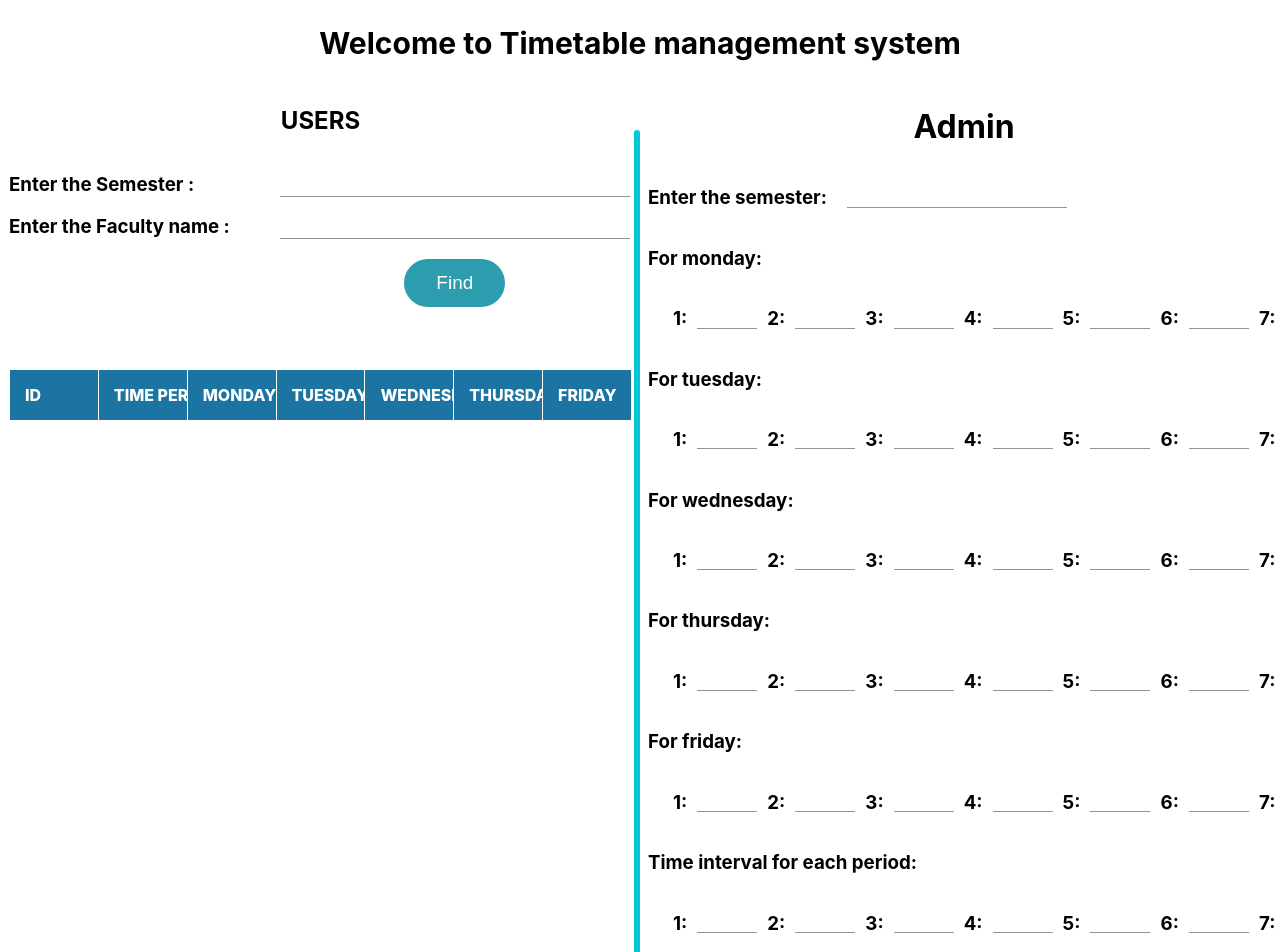
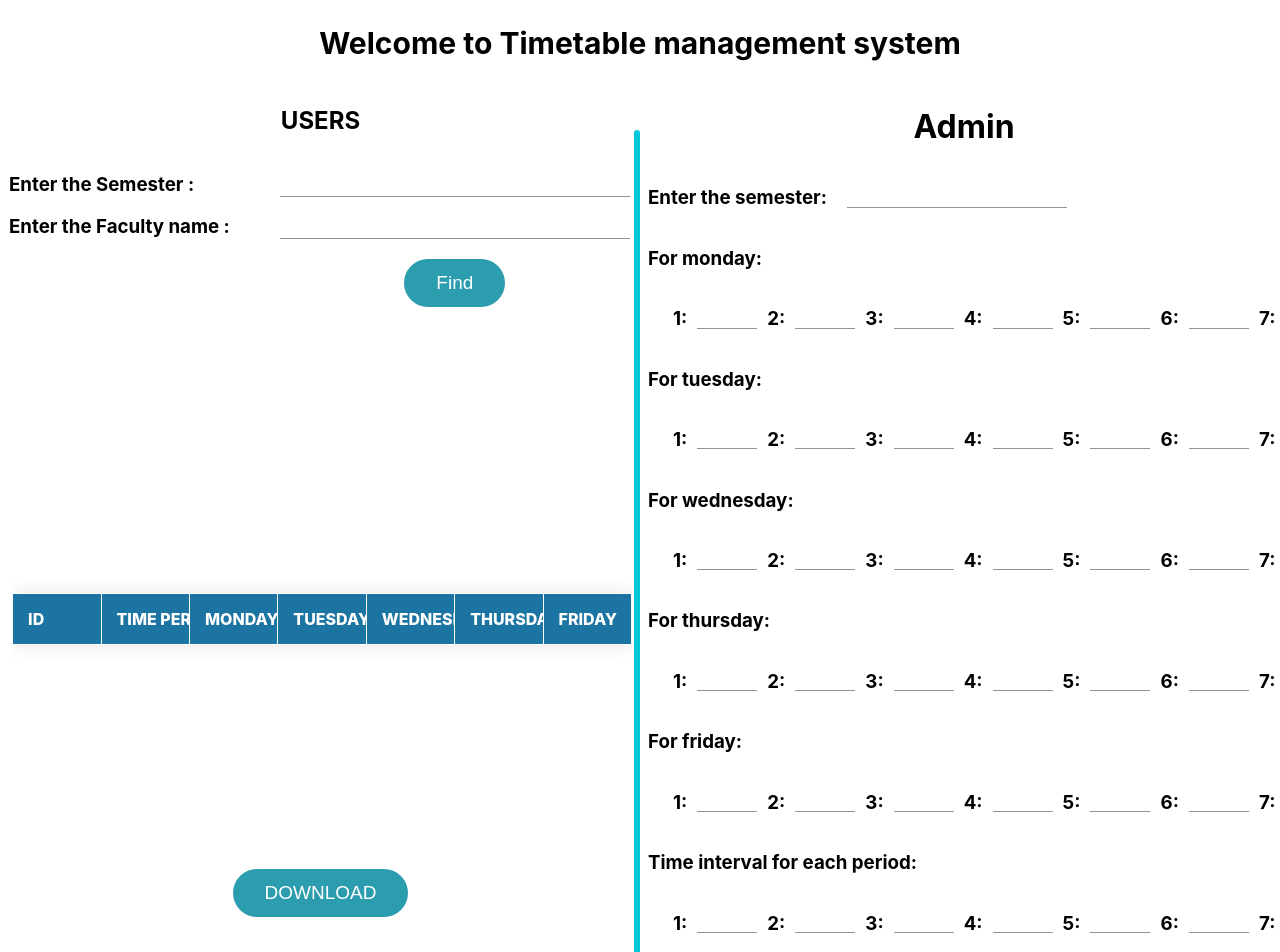
Before and after one commit to JishnuVijayan/timetable-management-system, a React (Create React App) app in the folder frontend/: page /admin in a window 1280 px wide. Shown: the top 952 px of the page. Built offline with nearby package versions, Linux system fonts and the light colour scheme.

Commit message:
The table can be downloaded as PDF.
Using jsPDF and autoTable library now users can download resulting table as PDF

```diff
--- a/frontend/package.json
+++ b/frontend/package.json
@@ -12,6 +12,8 @@
     "@testing-library/react": "^13.4.0",
     "@testing-library/user-event": "^13.5.0",
     "axios": "^1.6.0",
+    "jspdf": "^2.5.1",
+    "jspdf-autotable": "^3.7.1",
     "react": "^18.2.0",
     "react-dom": "^18.2.0",
     "react-router-dom": "^6.16.0",
--- a/frontend/src/components/UserpageUser.js
+++ b/frontend/src/components/UserpageUser.js
@@ -4,6 +4,8 @@ import TextField from "@mui/material/TextField";
 import { useState } from "react";
 import axios from "axios";
 import { useTable } from "react-table";
+import { jsPDF } from "jspdf";
+import autoTable from "jspdf-autotable";
 
 export default function UserpageUser() {
   const [semester, setSemester] = useState("");
@@ -27,6 +29,59 @@ export default function UserpageUser() {
     } catch (error) {
       console.error(error);
     }
+  };
+
+  const exportPDF = () => {
+    const unit = "pt";
+    const size = "A4";
+    const orientation = "portrait";
+
+    const marginLeft = 40;
+    const doc = new jsPDF(orientation, unit, size);
+
+    doc.setFontSize(15);
+
+    const title = "TimeTable";
+    const headers = [
+      [
+        "ID",
+        "TIME PERIOD",
+        "MONDAY",
+        "TUESDAY",
+        "WEDNESDAY",
+        "THURSDAY",
+        "FRIDAY",
+      ],
+    ];
+
+    const data = searchResult.map((elt) => [
+      elt.id,
+      elt.timeperiod,
+      elt.monday,
+      elt.tuesday,
+      elt.wednesday,
+      elt.thursday,
+      elt.friday,
+    ]);
+
+    let content = {
+      startY: 50,
+      startX: 50,
+      head: headers,
+      body: data,
+      styles: {
+        cellWidth: "wrap",
+        halign: "center",
+      },
+      columnStyles: {
+        0: { halign: "left" },
+        1: { halign: "right" },
+      },
+    };
+
+    doc.text(title, marginLeft, 40);
+    doc.autoTable(content);
+    doc.save("report.pdf");
   };
 
   const data = React.useMemo(() => searchResult, []);
@@ -63,6 +118,7 @@ export default function UserpageUser() {
     ],
     []
   );
+
   const { getTableProps, getTableBodyProps, headerGroups, rows, prepareRow } =
     useTable({ columns, data: searchResult });
 
@@ -143,6 +199,13 @@ export default function UserpageUser() {
           </tbody>
         </table>
       </div>
+      <div style={{ display: "flex", justifyContent: "center" }}>
+        <button class="button3" onClick={exportPDF}>
+          <span class="button-content" style={{ fontSize: 19 }}>
+            DOWNLOAD
+          </span>
+        </button>
+      </div>
     </div>
   );
 }
--- a/frontend/src/styles/UserpageUser.css
+++ b/frontend/src/styles/UserpageUser.css
@@ -54,7 +54,8 @@
   }
   .container {
     margin-top: 10%;
-    max-height: 500px;
+    margin-left: 0.5%;
+    min-height: 500px;
     overflow-y: scroll;
     display: flex;
     justify-content: center;
@@ -94,9 +95,9 @@
   }
 
   ::-webkit-scrollbar-thumb {
-    background-color: #f1f1f1;
+    background-color: #a6a0a0;
   }
 
   ::-webkit-scrollbar-track {
-    background-color: #f1f1f1;
+    background-color: #ffffff;
   }
```
Also changed, not shown: 1 other file (tests, documents, lock files or other folders).
